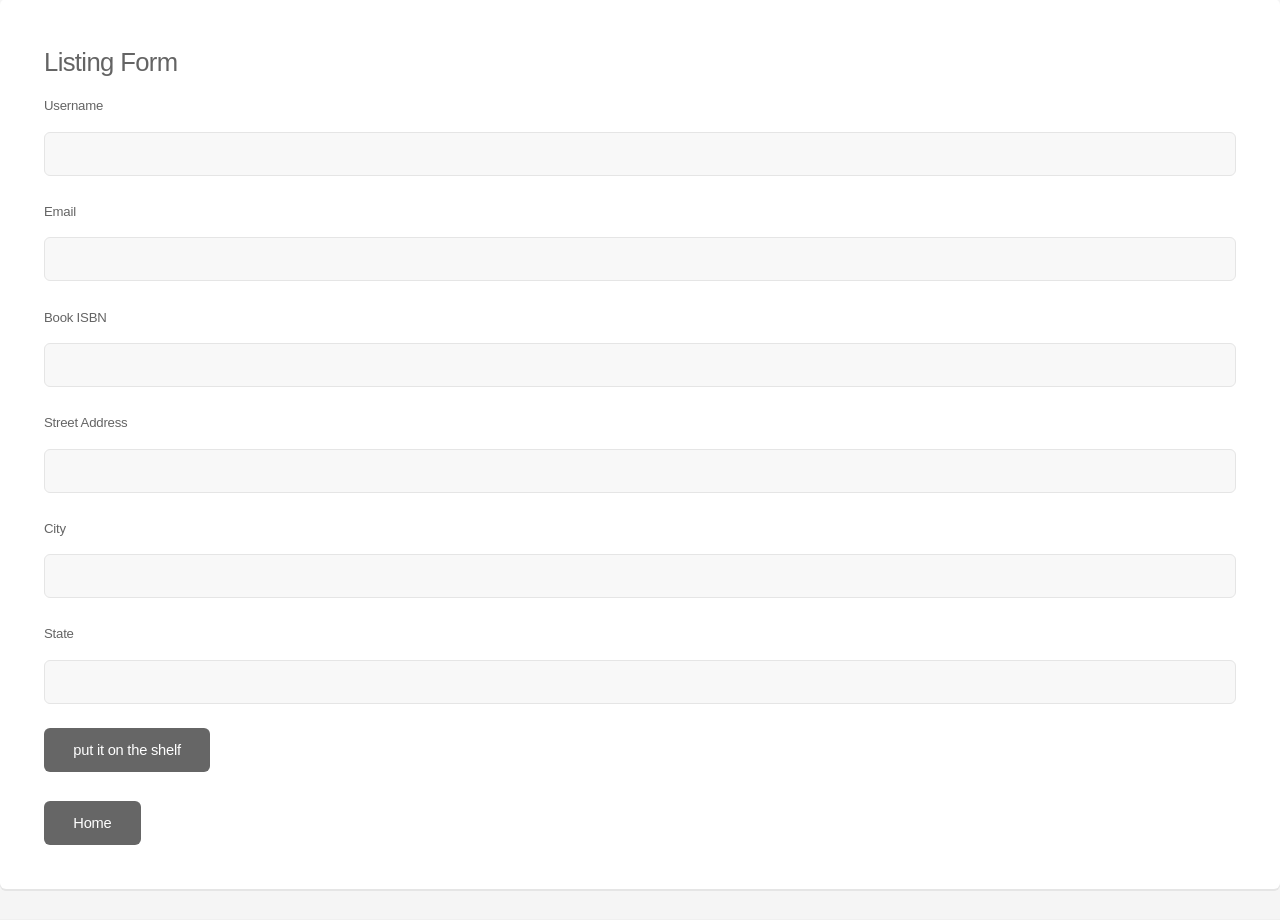
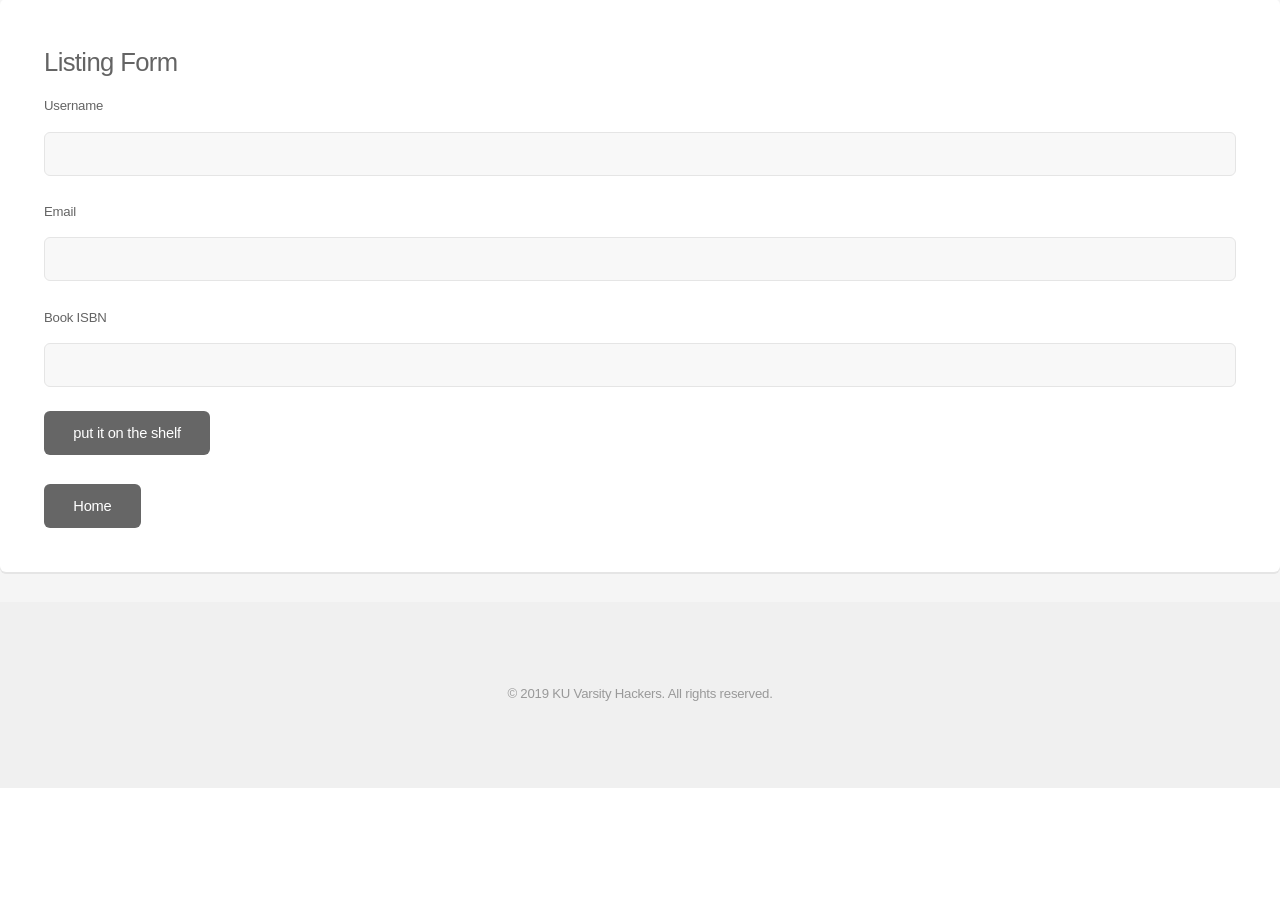
Before and after one commit to KUVarsityHackers/shelf, a Flask app: page /list.html in a window 1280 px wide. Shown: the part 801-1721 px from the top of the page. After the commit the page ends 1589 px from the top, so only its background shows below. Run offline with Flask 2, Linux system fonts and the light colour scheme; some libraries are stand-ins or nearby versions.

Commit message:
remove unneeded listing parameters

```diff
--- a/templates/list.html
+++ b/templates/list.html
@@ -46,21 +46,6 @@
             </label>
             <input type="text" id="isbn">
             <br />
-            <label>
-                Street Address
-            </label>
-            <input type="text" id="address">
-            <br />
-            <label>
-                City
-            </label>
-            <input type="text" id="city">
-            <br />
-            <label>
-                State
-            </label>
-            <input type="text" id="state">
-            <br />
             <input type="submit" value="put it on the shelf">
         </form>
 
```
